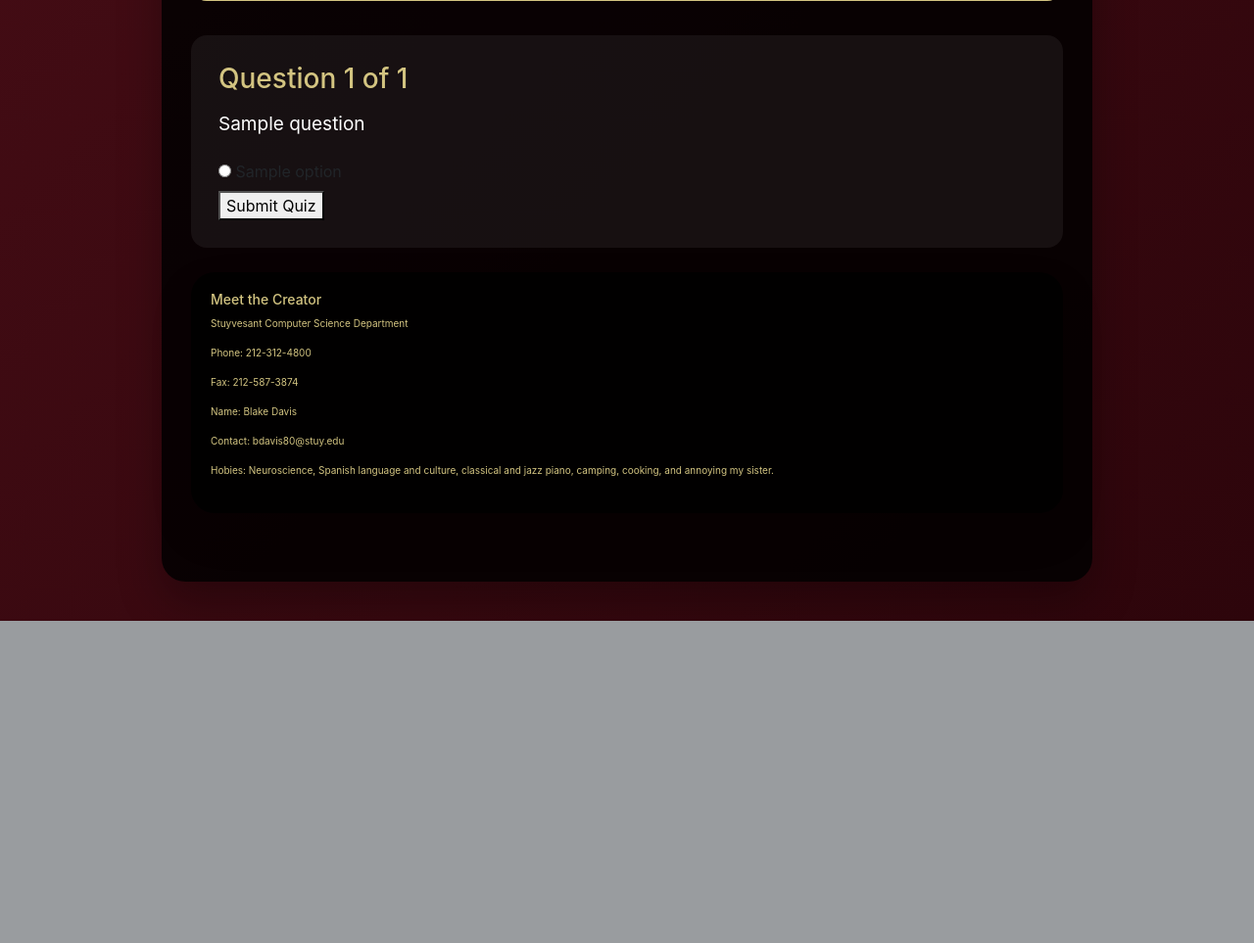
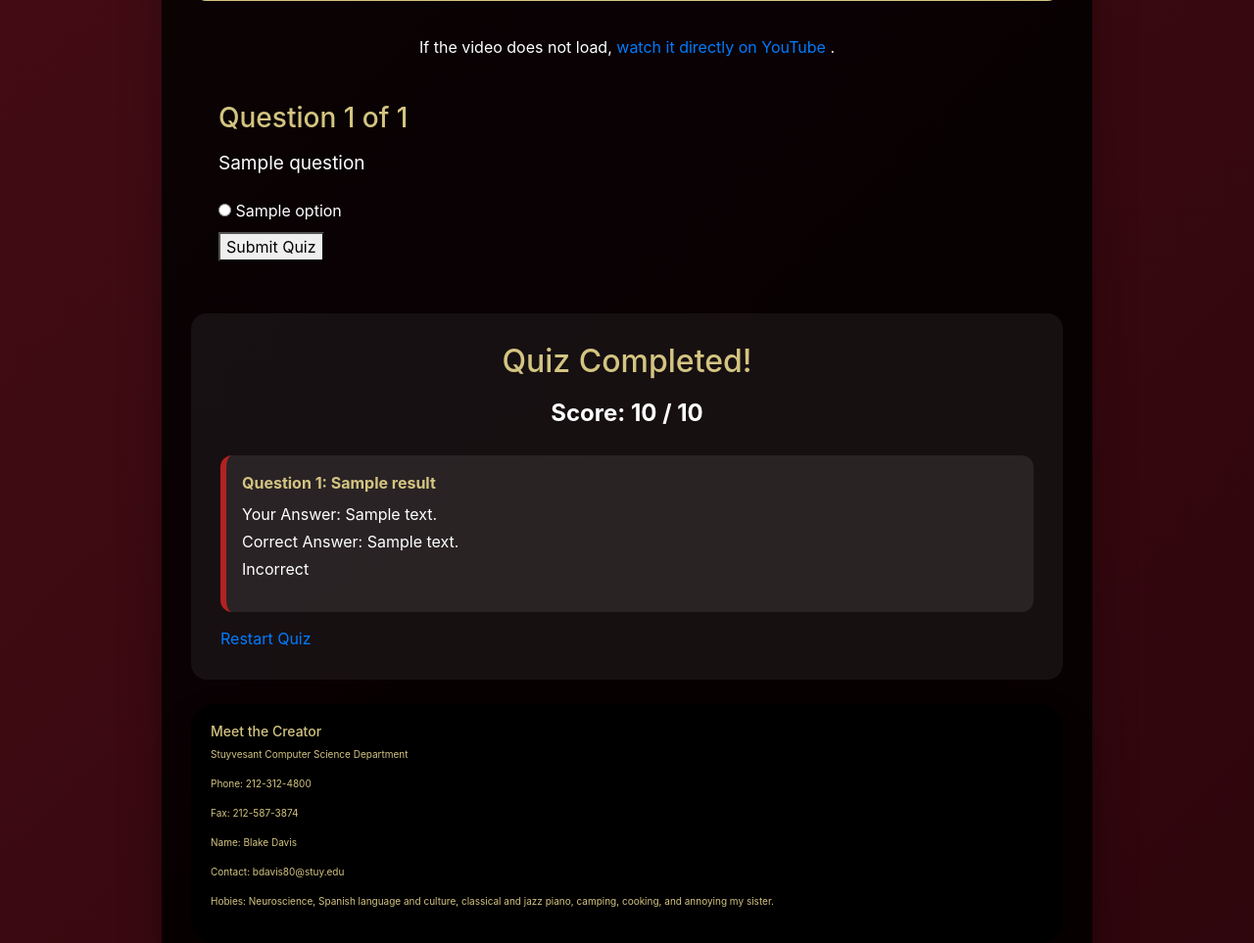
Before and after one commit to DJBlakethesnake/New-folder, a Flask app: template website/templates/quiz.html in a window 1280 px wide. Shown: the part 669-1632 px from the top of the page at 98% size. Before the commit the page ends 1303 px from the top, so only its background shows below. Run offline with Flask 3, Linux system fonts and the light colour scheme; the template is opened without the code that fills it: most values are stand-ins (such as "Sample title", 1, 10 or a date in 2020); parts of the project's set-up code (start-up, migrations or seed data) failed here and were passed over; some libraries are stand-ins or nearby versions.

Commit message:
Update quiz layout and video embed attributes

```diff
--- a/website/templates/quiz.html
+++ b/website/templates/quiz.html
@@ -58,7 +58,7 @@
 }
 
 .question-card {
-    background: rgba(255, 255, 255, 0.06);
+    background: rgba(248, 248, 248, 0);
     padding: 28px;
     border-radius: 16px;
     margin-bottom: 25px;
@@ -88,6 +88,12 @@
     cursor: pointer;
     transition: all 0.25s ease;
     font-size: 16px;
+}
+
+.answer-option {
+    display: block;
+    margin: 10px 0;
+    color: white;
 }
 
 .answer-btn:hover {
@@ -151,7 +157,7 @@
 }
 
 .result-box {
-    display: none;
+    display: block;
     background: rgba(255, 255, 255, 0.06);
     padding: 30px;
     border-radius: 16px;
@@ -220,11 +226,21 @@
     <h1 class="quiz-title">Productivity Quiz</h1>
     <p class="quiz-subtitle">Watch the video, then complete the quiz.</p>
     <div class="video-card">
-        <iframe src="https://www.youtube.com/embed/FbSNfj2S6Pw" allowfullscreen></iframe>
+        <iframe src="https://www.youtube.com/embed/FbSNfj2S6Pw"
+    title="Productivity video"
+    allow="accelerometer; autoplay; clipboard-write; encrypted-media; gyroscope; picture-in-picture; web-share"
+    allowfullscreen></iframe>
     </div>
+<p style="color: white; text-align: center;">
+    If the video does not load,
+    <a href="https://www.youtube.com/watch?v=FbSNfj2S6Pw" target="_blank">
+        watch it directly on YouTube
+    </a>.
+</p>
 <div id="quiz-box" class="question-card">
     <form method="POST">
     {% for question in questions %}
+    {% set question_index = loop.index0 %}
     <div class="quiz-question">
         <h3>Question {{ loop.index }} of {{ questions|length }}</h3>
         <p>{{ question.question }}</p>
@@ -232,7 +248,7 @@
             <label class="answer-option">
                 <input
                     type="radio"
-                    name="question_{{ loop.parent.index0 }}"
+                    name="question_{{ question_index }}"
                     value="{{ option }}"
                     required>
                 {{ option }}
```
Lines whose indentation alone changed are shown as unchanged.
